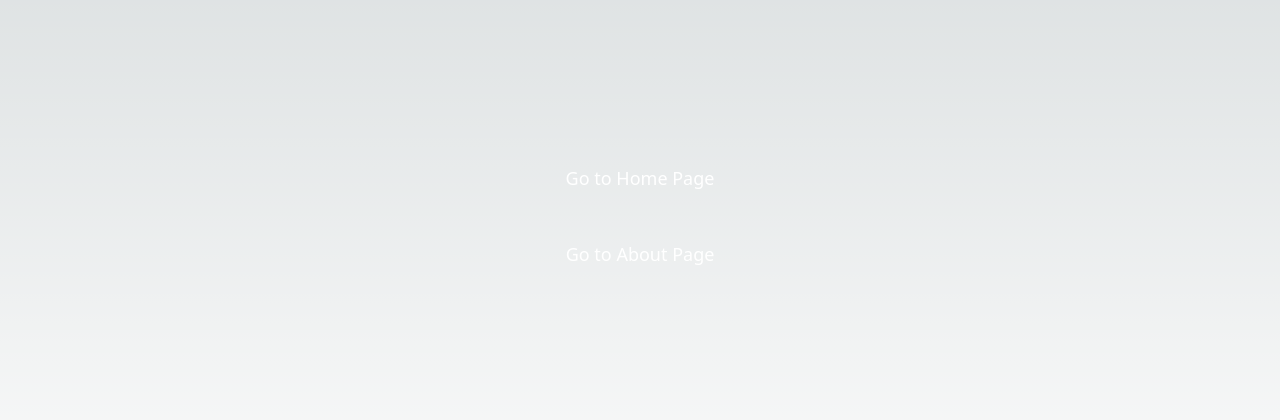
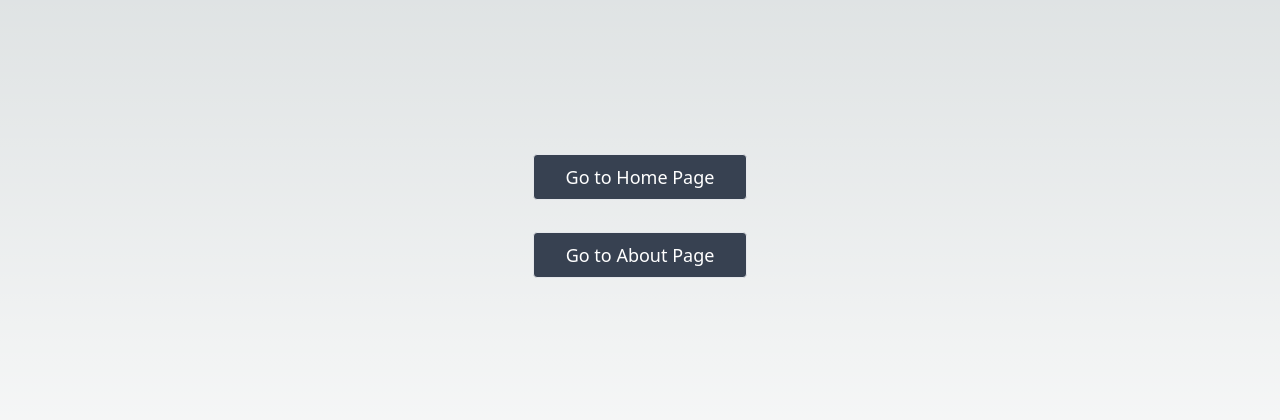
Before and after one commit to wongprom/test-next-13, a Next.js app: page /contact in a window 1280 px wide. Shown: the part 184-604 px from the top of the page. Built offline with nearby package versions, Linux system fonts and the light colour scheme.

Commit message:
Remove props.color, have a look at it later.

```diff
--- a/app/contact/page.tsx
+++ b/app/contact/page.tsx
@@ -4,8 +4,8 @@ import React from 'react';
 const contact = () => {
   return (
     <div className="flex flex-col items-center justify-center">
-      <LinkButton url="/" color="green" text="Go to Home Page" />
-      <LinkButton url="/about" color="pink" text="Go to About Page" />
+      <LinkButton url="/" text="Go to Home Page" />
+      <LinkButton url="/about"  text="Go to About Page" />
     </div>
   );
 };
--- a/app/page.tsx
+++ b/app/page.tsx
@@ -1,10 +1,12 @@
+'use client'
 import LinkButton from '../components/LinkButton';
+
 
 export default function Home() {
   return (
     <div className="flex flex-col items-center justify-center">
-      <LinkButton url="/about" color="pink" text="Go to About" />
-      <LinkButton url="/contact" color="blue" text="Go to Contact" />
+      <LinkButton url="/about" text="Go to About" />
+      <LinkButton url="/contact" text="Go to Contact" />
     </div>
   );
 }
--- a/components/LinkButton.tsx
+++ b/components/LinkButton.tsx
@@ -3,7 +3,6 @@ import React from 'react';
 
 type Props = {
   url: string;
-  color: string;
   text: string;
 };
 
@@ -11,7 +10,7 @@ const LinkButton = (props: Props) => {
   return (
     <Link
       href={props.url}
-      className={` border text-center text-white bg-${props.color}-500 border-0 py-2 px-8 focus:outline-none hover:bg-${props.color}-600 rounded text-lg m-4`}
+      className='border text-center text-white bg-gray-700 py-2 px-8 focus:outline-none hover:bg-gray-800 rounded text-lg m-4'
     >
       {props.text}
     </Link>
```
Also changed, not shown: package.json (+7 -3 lines), 1 other file (tests, documents, lock files or other folders).
